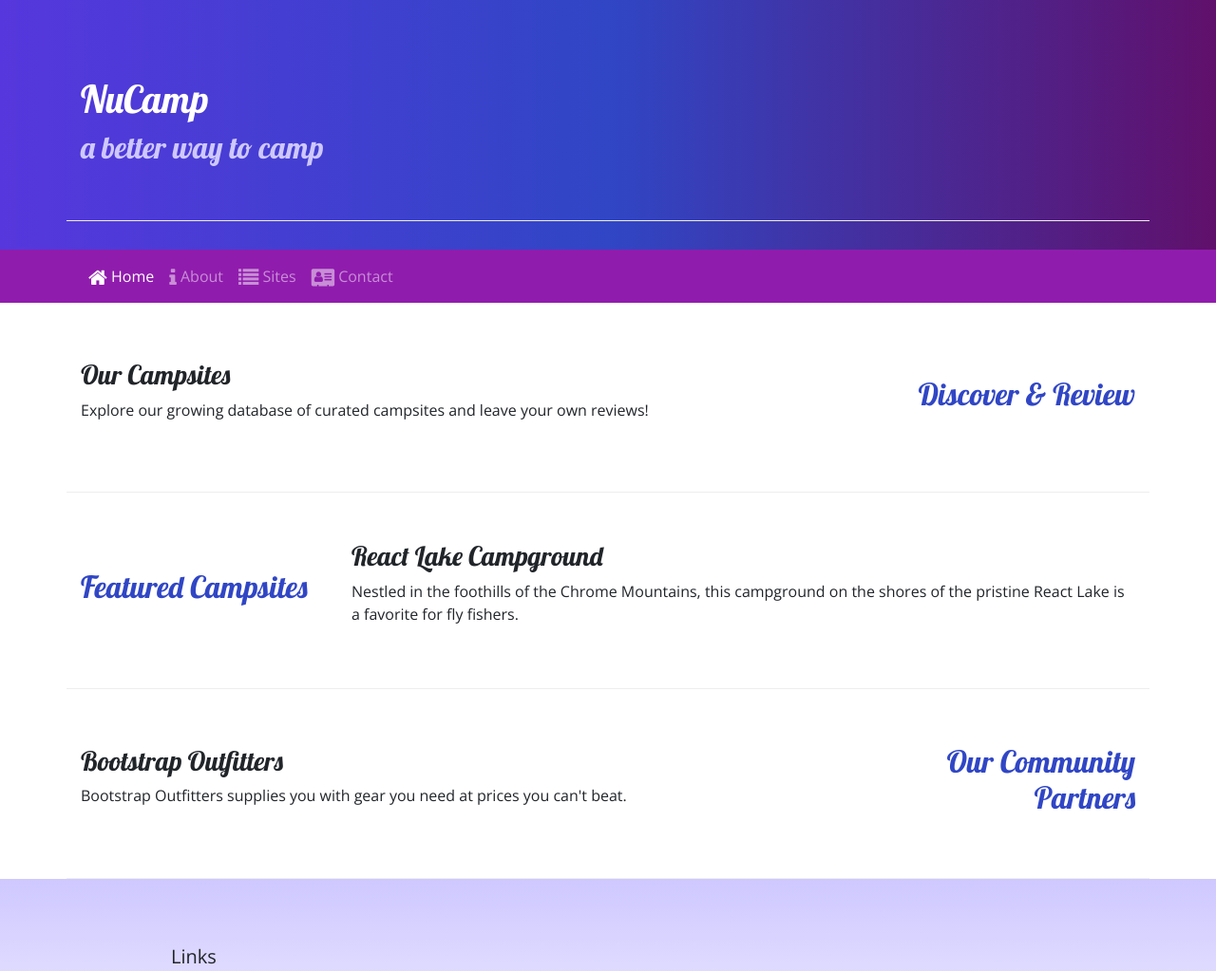
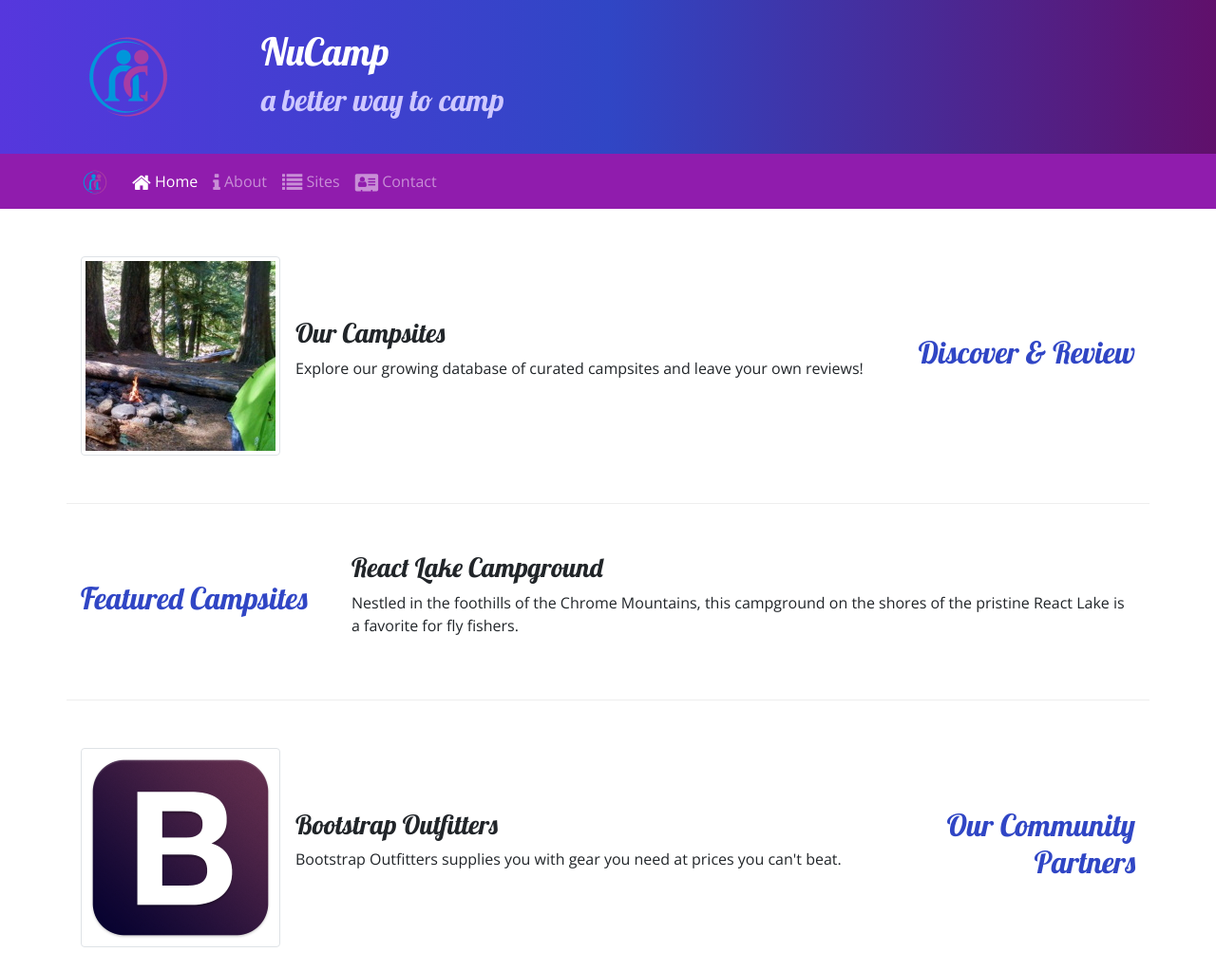
Before and after one commit to davidta555/nucampsite, a website: page index.html in a window 1280 px wide. Shown: the top 1023 px of the page at 95% size. Drawn offline with nearby package versions, Linux system fonts and the light colour scheme.

Commit message:
Images and Media

```diff
--- a/index.html
+++ b/index.html
@@ -30,7 +30,10 @@
   <body>
     <header class="jumbotron jumbotron-fluid">
       <div class="container">
-        <div class="row row-content align-items-center">
+        <div class="row">
+          <div class="col-4 col-sm-3 col-md-2 align-self-center">
+            <a href="#"><img src="img/logo.png" class="img-fluid" /></a>
+          </div>
           <div class="col">
             <h1>NuCamp</h1>
             <h2>a better way to camp</h2>
@@ -41,8 +44,11 @@
 
     <nav class="navbar navbar-expand-sm navbar-dark sticky-top">
       <div class="container">
+        <a class="navbar-brand" href="#"
+          ><img src="img/logo.png" height="30" width="30"
+        /></a>
         <button
-          class="navbar-toggler ml-auto"
+          class="navbar-toggler"
           type="button"
           data-toggle="collapse"
           data-target="#nucampNavbar"
@@ -82,11 +88,20 @@
           <h2 class="text-sm-right">Discover & Review</h2>
         </div>
         <div class="col">
+          <div class="media">
+            <img
+              class="d-flex mr-3 img-thumbnail"
+              src="img/breadcrumb-trail-thumb.jpg"
+              alt="Breadcrumb Trail"
+            />
+            <div class="media-body align-self-center">
               <h3>Our Campsites</h3>
               <p class="d-none d-sm-block">
-            Explore our growing database of curated campsites and leave your own
-            reviews!
+                Explore our growing database of curated campsites and leave your
+                own reviews!
               </p>
+            </div>
+          </div>
         </div>
       </div>
 
@@ -108,11 +123,20 @@
           <h2 class="text-sm-right">Our Community Partners</h2>
         </div>
         <div class="col">
+          <div class="media">
+            <img
+              class="d-flex mr-3 img-thumbnail"
+              src="img/bootstrap-thumb.png"
+              alt="Bootstrap Outfitters"
+            />
+            <div class="media-body align-self-center">
               <h3>Bootstrap Outfitters</h3>
               <p class="d-none d-sm-block">
-            Bootstrap Outfitters supplies you with gear you need at prices you
-            can't beat.
+                Bootstrap Outfitters supplies you with gear you need at prices
+                you can't beat.
               </p>
+            </div>
+          </div>
         </div>
       </div>
     </div>
```
Also changed, not shown: aboutus.html (+8 -0 lines), contactus.html (+8 -0 lines). Lines whose indentation alone changed are shown as unchanged.
